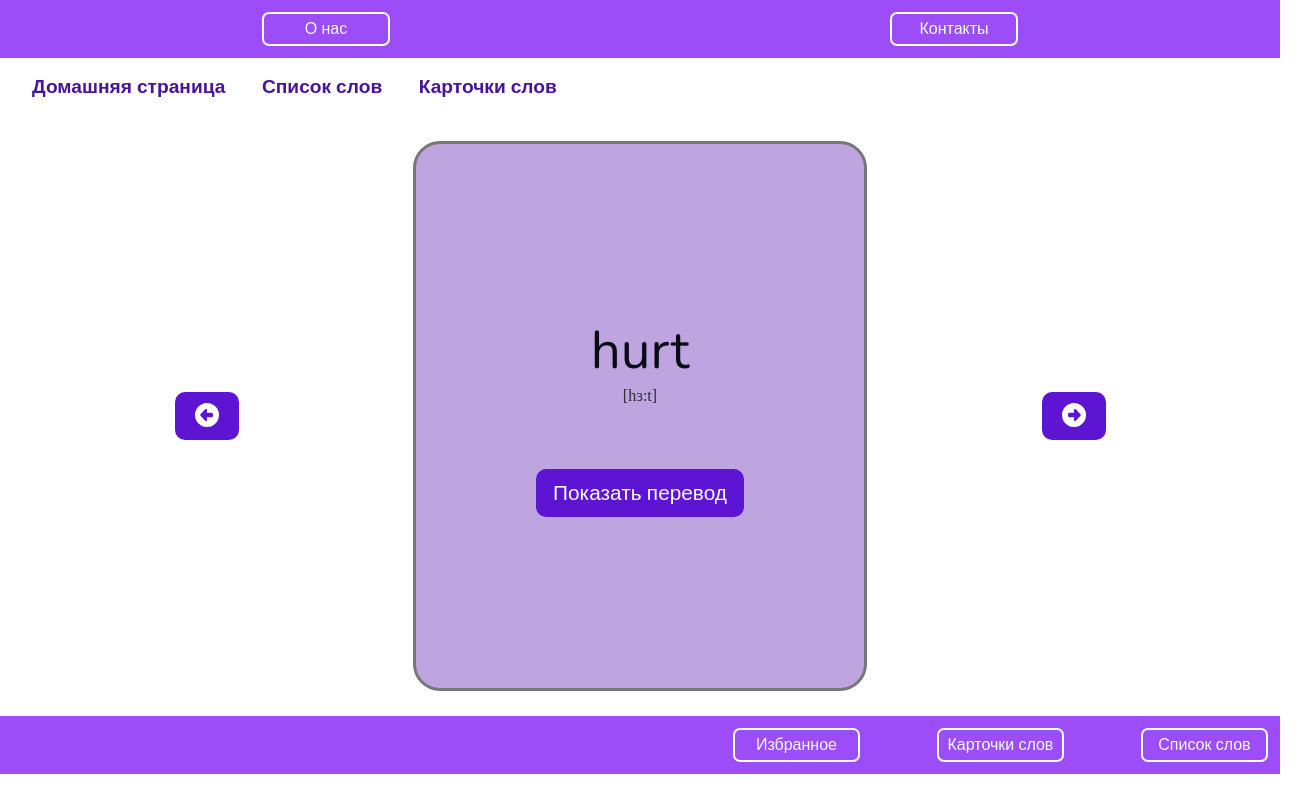
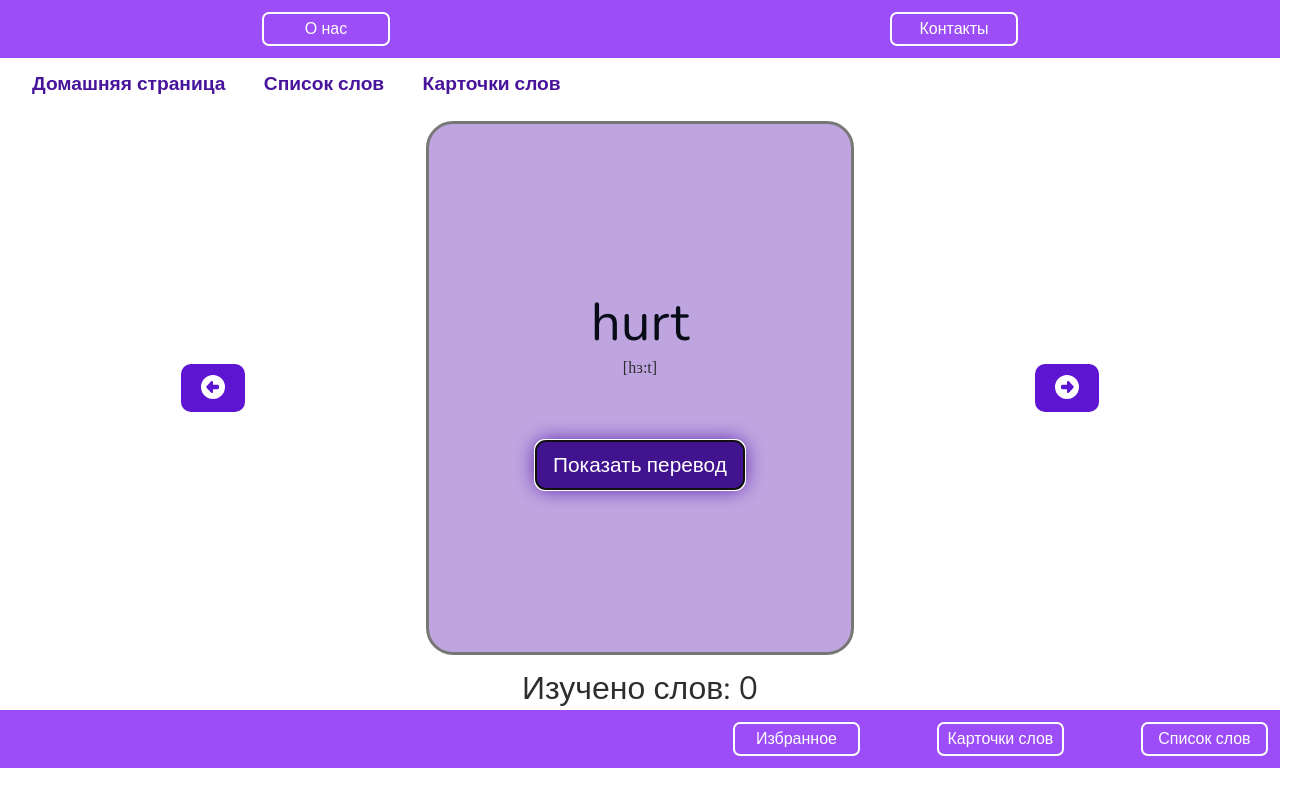
Before and after one commit to Lira11io/App_for_learning_foreign_words, a React (Create React App) app: page /slider in a window 1280 px wide. Shown: the whole page, 1312 px wide, since content can reach past the window. Built offline with nearby package versions, Linux system fonts and the light colour scheme.

Commit message:
немпного подкорректированы размеры таблицы, карточки и ошибки 404, дописаны стили для меню, добавлен счетчик изученных слов и фокус на кнопке перевода при загрузке

```diff
--- a/src/components/Card/Card.jsx
+++ b/src/components/Card/Card.jsx
@@ -1,6 +1,10 @@
+import { useRef, useEffect } from "react";
 import style from "./card.module.scss";
 
 export default function Card(props) {
+  const ref = useRef();
+  useEffect(() => ref.current.focus(), []);
+
   //возвращаю разметку карточки
   return (
     <>
@@ -20,6 +24,7 @@ export default function Card(props) {
               <button
                 className={style.card_btn}
                 onClick={props.handleShowTranslation}
+                ref={ref}
               >
                 Показать перевод
               </button>
--- a/src/components/Card/card.module.scss
+++ b/src/components/Card/card.module.scss
@@ -2,15 +2,15 @@
 @import "../../styles/mixins.scss";
 
 .container {
-  margin-top: 25px;
-  margin-bottom: 25px;
+  margin-top: 12px;
+  margin-bottom: 12px;
   display: flex;
   justify-content: center;
 }
 
 .card {
-  width: 35vw;
-  height: 68vh;
+  width: 33vw;
+  height: 66vh;
   border: 3px solid $color-darkgray;
   border-radius: 27px;
   background-color: $color-lightlavender;
@@ -46,3 +46,21 @@
   justify-content: center;
   align-items: center;
 }
+
+.card_btn:focus {
+  animation: glowing 1300ms infinite;
+}
+@keyframes glowing {
+  0% {
+    background-color: $color-darklavender;
+    box-shadow: 0 0 7px $color-darklavender;
+  }
+  50% {
+    background-color: rgb(56, 19, 117);
+    box-shadow: 0 0 25px $color-deeplavender;
+  }
+  100% {
+    background-color: $color-darklavender;
+    box-shadow: 0 0 7px $color-darklavender;
+  }
+}
--- a/src/components/HomePage/homePage.module.scss
+++ b/src/components/HomePage/homePage.module.scss
@@ -13,13 +13,13 @@ h2 {
 }
 
 .title {
-  font-size: 1.9rem;
+  font-size: 1.7rem;
 }
 
 .headline {
-  font-size: 1.5rem;
+  font-size: 1.2rem;
 }
 
 .slogan {
-  font-size: 1.6rem;
+  font-size: 1.4rem;
 }
--- a/src/pages/Error/Error.jsx
+++ b/src/pages/Error/Error.jsx
@@ -5,7 +5,7 @@ function Error() {
   return (
     <div className={style.container}>
       <img className={style.image} src={capibara} alt="ошибка 404" />
-      <h1 className={style.error}>404</h1>
+      <div className={style.error}>404</div>
       <div className={style.text}>Oops! Looks like you're lost!</div>
     </div>
   );
--- a/src/pages/Error/error.module.scss
+++ b/src/pages/Error/error.module.scss
@@ -10,14 +10,15 @@
 }
 
 .image {
-  margin-top: 3vh;
+  margin-top: 2vh;
 }
 
 .error {
   font-size: 4rem;
+  font-weight: bold;
 }
 
 .text {
   font-size: 3rem;
-  padding-bottom: 3vh;
+  padding-bottom: 2vh;
 }
--- a/src/pages/Slider/Slider.jsx
+++ b/src/pages/Slider/Slider.jsx
@@ -15,6 +15,9 @@ export default function Slider() {
   //создаем состояние для отслеживания состояния кнопки "Показать перевод"
   const [showTranslation, setShowTranslation] = useState(false);
 
+  //создаем состояние для отслеживания количества просмотренных слов
+  const [count, setCount] = useState(0);
+
   //делаем запрос к массиву 1 раз, когда создается компонент
   useEffect(() => {
     setWords(arr);
@@ -26,6 +29,7 @@ export default function Slider() {
   //создаем функцию, которая срабатывает на кнопке "Показать перевод"
   function handleShowTranslation() {
     setShowTranslation(!showTranslation);
+    setCount(count + 1);
   }
 
   //создаем функцию, которая увеличивает индекс на один и листает карточку вправо
@@ -74,6 +78,7 @@ export default function Slider() {
           <FontAwesomeIcon icon={faCircleRight} />
         </button>
       </div>
+      <div className={style.count}>Изучено слов: {count}</div>
     </>
   );
 }
--- a/src/pages/Slider/slider.module.scss
+++ b/src/pages/Slider/slider.module.scss
@@ -11,3 +11,8 @@
 .btn_next {
   @include button-sm;
 }
+
+.count {
+  @include headline;
+  color: $color-darkgraphite;
+}
--- a/src/pages/Table/table.module.scss
+++ b/src/pages/Table/table.module.scss
@@ -4,7 +4,7 @@
 .table {
   background-color: $color-lightlavender;
   margin: 4vh 9vw;
-  width: 80vw;
+  width: 82vw;
   height: 65vh;
   @include general;
   overflow: auto;
--- a/src/styles/App.scss
+++ b/src/styles/App.scss
@@ -7,9 +7,11 @@
 
 .nav {
   display: flex;
+  align-items: center;
   gap: 3%;
-  margin: 1rem 2rem 1rem;
-  position: sticky;
+  margin: 0.6rem 2rem 0.6rem;
+  width: 100%;
+  height: 4vh;
 }
 
 .nav-link {
```
